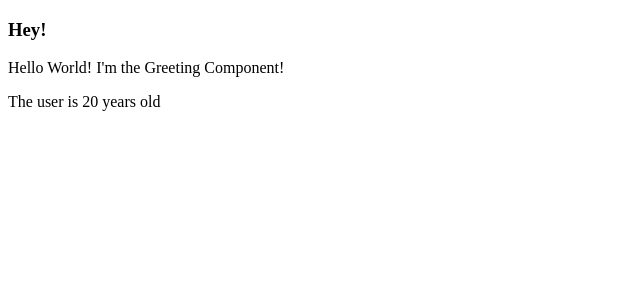
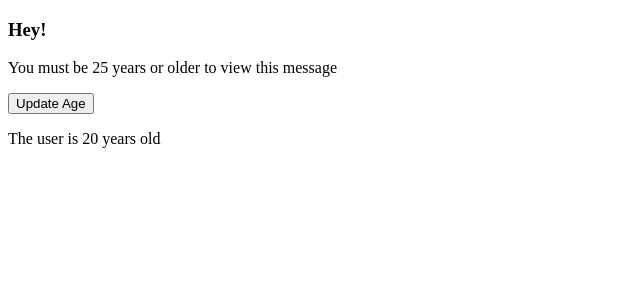
Before and after one commit to escapist-berlin/learning-vue, a Vue app in the folder components/: page / in a window 1280 px wide. Shown: the top 300 px of the page, without its empty margins (0-640 px from the left). Built offline with nearby package versions, Linux system fonts and the light colour scheme.

Commit message:
Limitations of Props

```diff
--- a/components/src/App.vue
+++ b/components/src/App.vue
@@ -1,6 +1,6 @@
 <template>
   <h3>Hey!</h3>
-  <greeting/>
+  <greeting :age="age"/>
   <user :age="age"/>
 </template>
 
--- a/components/src/components/Greeting.vue
+++ b/components/src/components/Greeting.vue
@@ -1,5 +1,6 @@
 <template>
-  <p>{{ msg }}</p>
+  <p v-if="age > 25">{{ msg }}</p>
+  <p v-else>You must be 25 years or older to view this message</p>
 </template>
 
 <script>
@@ -10,6 +11,7 @@ export default {
       msg: "Hello World! I'm the Greeting Component!",
     }
   },
+  props: ["age"],
 }
 </script>
 
--- a/components/src/components/User.vue
+++ b/components/src/components/User.vue
@@ -1,4 +1,5 @@
 <template>
+  <button type="button" @click="age++">Update Age</button>
   <p>The user is {{ age }} years old</p>
 </template>
 
```
